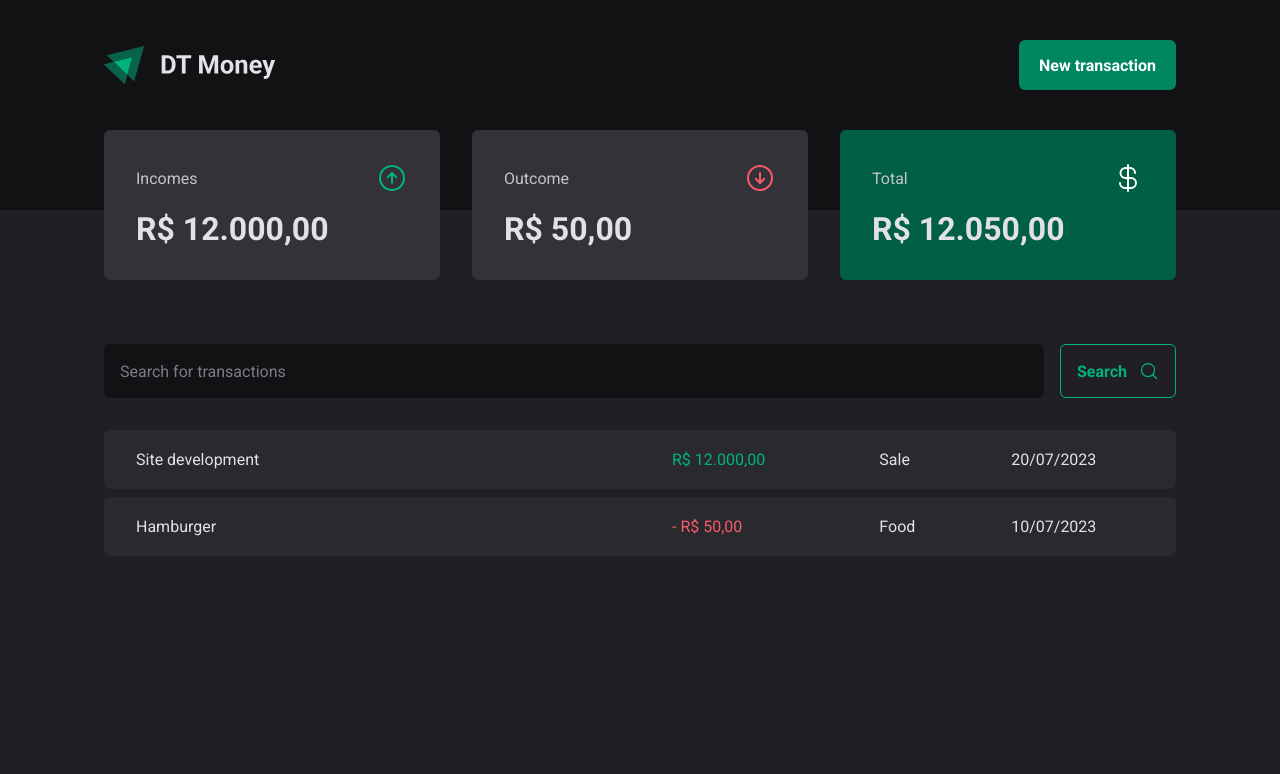
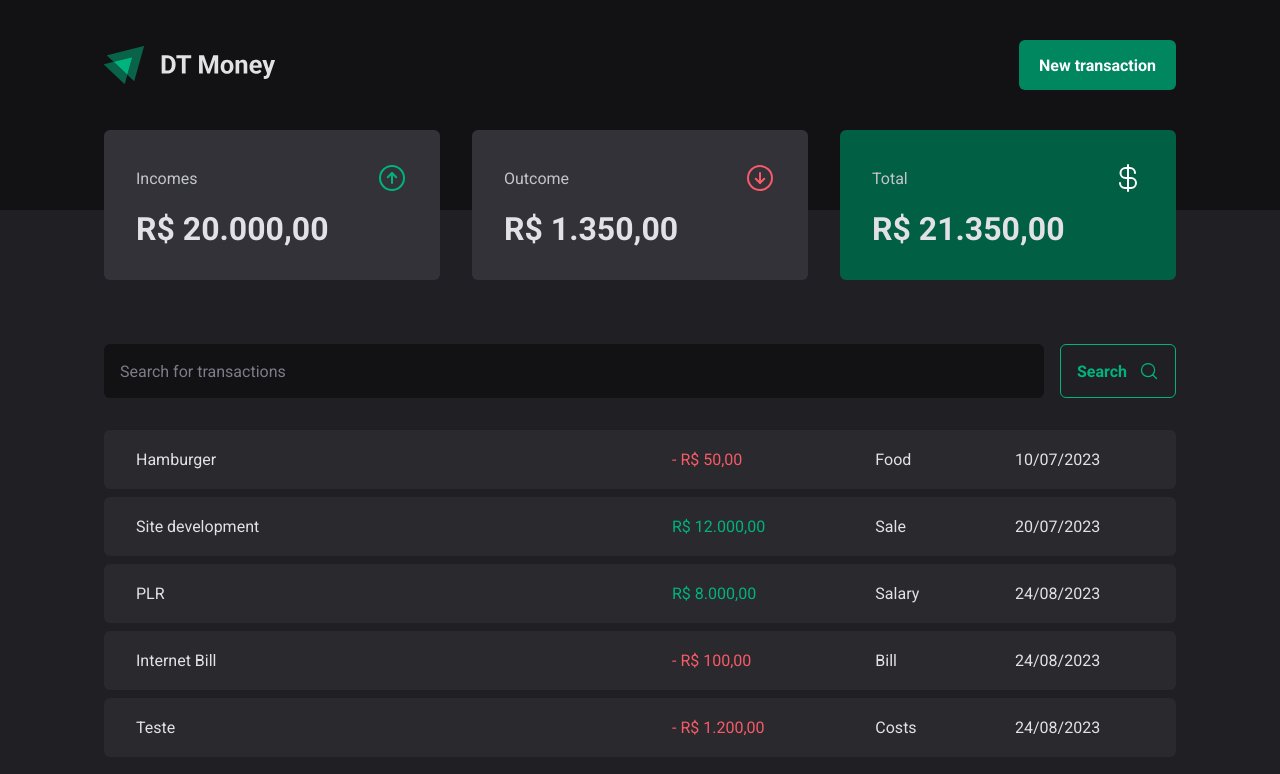
Before and after one commit to ThiagoLG/dt-money, a React (Vite) app: page / in a window 1280 px wide. Shown: the top 774 px of the page. Built offline with nearby package versions, Linux system fonts and the light colour scheme; data requests are answered from the project's data file.

Commit message:
✨ feat: Actions to create new transaction

```diff
--- a/server.json
+++ b/server.json
@@ -15,7 +15,30 @@
       "category": "Food",
       "price": 50,
       "createdAt": "2023-07-10T01:21:37.821Z"
+    },
+    {
+      "description": "PLR",
+      "price": 8000,
+      "category": "Salary",
+      "type": "income",
+      "createdAt": "2023-08-24T01:54:41.292Z",
+      "id": 3
+    },
+    {
+      "description": "Internet Bill",
+      "price": 100,
+      "category": "Bill",
+      "type": "outcome",
+      "createdAt": "2023-08-24T01:55:06.133Z",
+      "id": 4
+    },
+    {
+      "description": "Teste",
+      "price": 1200,
+      "category": "Costs",
+      "type": "outcome",
+      "createdAt": "2023-08-24T02:27:22.809Z",
+      "id": 5
     }
-
   ]
 }
--- a/src/components/NewTransactionModal/index.tsx
+++ b/src/components/NewTransactionModal/index.tsx
@@ -11,7 +11,8 @@ import { ArrowCircleDown, ArrowCircleUp, X } from 'phosphor-react'
 import * as z from 'zod'
 import { Controller, useForm } from 'react-hook-form'
 import { zodResolver } from '@hookform/resolvers/zod'
-import { date } from 'zod'
+import { useContext } from 'react'
+import { TransactionContext } from '../../contexts/TransactionsContext'
 
 const newTransactionFormSchema = z.object({
   description: z.string(),
@@ -23,11 +24,14 @@ const newTransactionFormSchema = z.object({
 type NewTransactionFormInputs = z.infer<typeof newTransactionFormSchema>
 
 export function NewTransactionModal() {
+  const { transactions, createTransaction } = useContext(TransactionContext)
+
   const {
     register,
     handleSubmit,
     control,
     formState: { isSubmitting },
+    reset,
   } = useForm<NewTransactionFormInputs>({
     resolver: zodResolver(newTransactionFormSchema),
     defaultValues: {
@@ -35,8 +39,9 @@ export function NewTransactionModal() {
     },
   })
 
-  function handleCreateNewTransaction(data: NewTransactionFormInputs) {
-    console.log(data)
+  async function handleCreateNewTransaction(data: NewTransactionFormInputs) {
+    await createTransaction(data)
+    reset()
   }
 
   return (
--- a/src/contexts/TransactionsContext.tsx
+++ b/src/contexts/TransactionsContext.tsx
@@ -9,9 +9,18 @@ interface Transaction {
   category: string
   createdAt: string
 }
+
+interface CreateTransactionInput {
+  description: string
+  price: number
+  category: string
+  type: 'income' | 'outcome'
+}
+
 interface TransactionContextType {
   transactions: Transaction[]
   fetchTransactions: (query?: string) => Promise<void>
+  createTransaction: (data: CreateTransactionInput) => Promise<void>
 }
 
 interface TransactionsProviderProps {
@@ -26,6 +35,8 @@ export function TransactionsProvider({ children }: TransactionsProviderProps) {
   async function fetchTransactions(query?: string) {
     const response = await api.get('/transactions', {
       params: {
+        _sort: 'createdAt',
+        _order: 'desc ',
         q: query,
       },
     })
@@ -33,12 +44,28 @@ export function TransactionsProvider({ children }: TransactionsProviderProps) {
     setTransactions(response.data)
   }
 
+  async function createTransaction(data: CreateTransactionInput) {
+    const { description, price, category, type } = data
+
+    const createdItem = await api.post('transactions', {
+      description,
+      price,
+      category,
+      type,
+      createdAt: new Date(),
+    })
+
+    setTransactions((state) => [createdItem.data, ...state])
+  }
+
   useEffect(() => {
     fetchTransactions()
   }, [])
 
   return (
-    <TransactionContext.Provider value={{ transactions, fetchTransactions }}>
+    <TransactionContext.Provider
+      value={{ transactions, fetchTransactions, createTransaction }}
+    >
       {children}
     </TransactionContext.Provider>
   )
```
